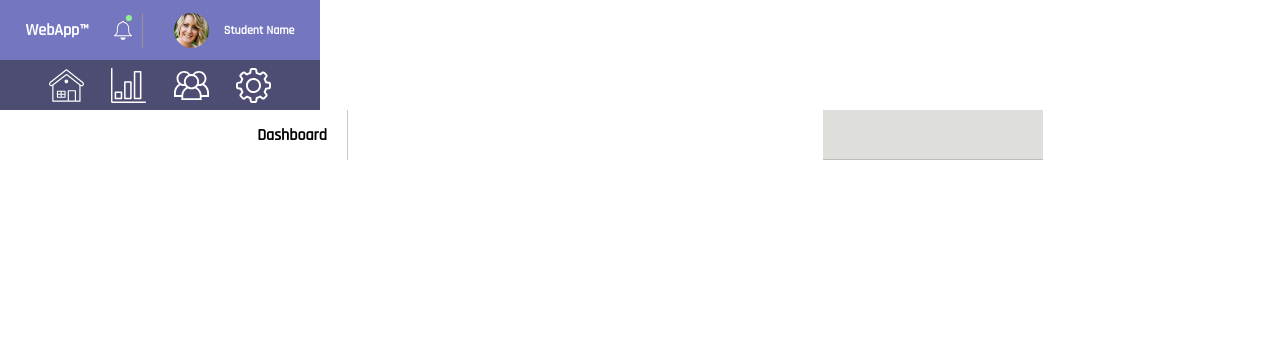
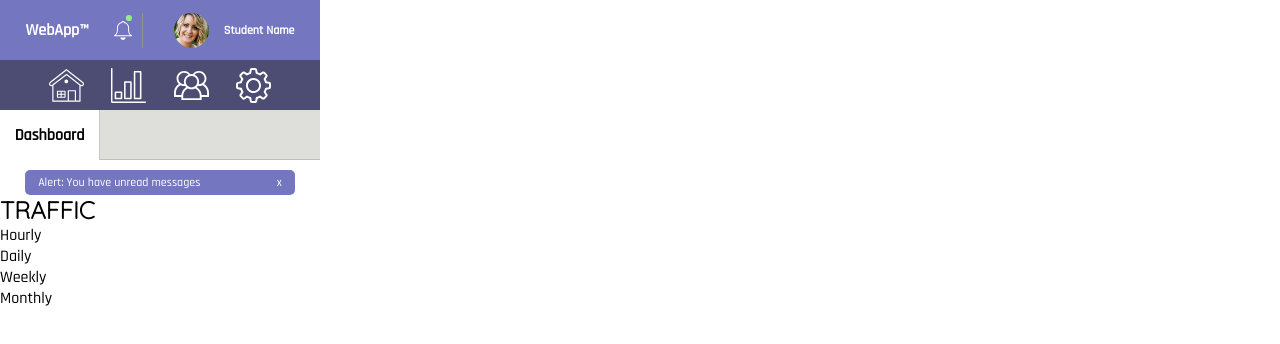
Before and after one commit to TypeErrorDev/TH-7-Webapp-Dashboard, a website: page index.html in a window 1280 px wide. Drawn offline with nearby package versions, Linux system fonts and the light colour scheme.

Commit message:
moving onto the traffic title and buttons

```diff
--- a/index.html
+++ b/index.html
@@ -8,6 +8,8 @@
     <title>WebApp</title>
   </head>
   <body>
+    <!-- TOP BAR CONTAINER -->
+    <header>
       <div class="top-container grid-top-bar">
         <div class="left-top">
           <h1 id="logo">WebApp&trade;</h1>
@@ -32,6 +34,9 @@
           <h2 id="s-name">Student Name</h2>
         </div>
       </div>
+    </header>
+
+    <!-- NAV BAR CONTAINER -->
     <nav class="nav-bar">
       <div class="nav-svg-icons">
         <svg
@@ -91,12 +96,47 @@
         </svg>
       </div>
     </nav>
+
+    <!-- START OF THE DASHBOARD TAB DIV -->
+    <main>
       <div class="db-container">
         <div class="dashboard-tab">
           <h3 id="db-title">Dashboard</h3>
         </div>
         <div class="empty-db"></div>
       </div>
-    <script src="main.js"></script>
+
+      <!-- ALERT BOX CONTAINER -->
+      <div class="alert-box">
+        <p id="alert-text">Alert: You have unread messages</p>
+        <p id="alert-close">x</p>
+      </div>
+
+      <!-- TRAFFIC H/D/W/M LINE CHART -->
+      <div class="chart-btn">
+        <h2>TRAFFIC</h2>
+        <ul>
+          <li>Hourly</li>
+          <li>Daily</li>
+          <li>Weekly</li>
+          <li>Monthly</li>
+        </ul>
+      </div>
+      <!--  H2 TRAFFIC
+              UL
+                LI HOURLY
+                LI DAILY
+                LI WEEKLY
+                LI MONTHLY
+ -->
+
+      <!-- <div class="chart-div">
+        <canvas id="myChart"></canvas>
+      </div> -->
+    </main>
+    <!-- SCRIPTS -->
+    <script src="https://cdn.jsdelivr.net/npm/chart.js@3.7.1/dist/chart.min.js"></script>
+    <script src="js/chart.js"></script>
+    <script src="js/main.js"></script>
   </body>
 </html>
--- /dev/null
+++ b/package.json
@@ -0,0 +1,5 @@
+{
+  "dependencies": {
+    "chart.js": "^3.7.1"
+  }
+}
--- a/scss/base/_basestyles.scss
+++ b/scss/base/_basestyles.scss
@@ -16,4 +16,5 @@
 
 body {
   display: grid;
+  width: 320px;
 }
--- a/scss/components/_charts.scss
+++ b/scss/components/_charts.scss
@@ -1,3 +1,8 @@
 @use "../utilities" as *;
-// .dashboard-tab {
-// }
+
+// TRAFFIC TITLE AND BUTTONS
+.chart-btn {
+}
+.chart-btn h2 {
+  font-family: $secondary-font;
+}
--- a/scss/components/_images.scss
+++ b/scss/components/_images.scss
@@ -14,7 +14,7 @@
 }
 
 svg:hover[class="bell-icon"] {
-  animation: .1s infinite ease-in-out bell-wiggle;
+  animation: 1s infinite ease-in-out bell-wiggle;
   animation-iteration-count: infinite;
 }
 
--- a/scss/components/_index.scss
+++ b/scss/components/_index.scss
@@ -2,5 +2,5 @@
 @forward "forms";
 @forward "images";
 @forward "media-queries";
-@forward "navigation";
+@forward "sections";
 @forward "charts";
--- a/scss/components/_navigation.scss
+++ b/scss/components/_sections.scss
@@ -1,5 +1,4 @@
 @use "../utilities" as *;
-
 
 // TOP BAR GENERAL STYLES
 
@@ -23,7 +22,7 @@
 }
 .left-top,
 .right-top {
-  font-size: $main-font-size;
+  font-size: $header-font-size;
   @include flex-row;
   align-items: center;
 }
@@ -39,25 +38,40 @@
 }
 
 // DASHBOARD TAB STYLES
-.db-container{
-@include flex-row;
-
+.db-container {
+  display: flex;
+  flex-direction: row;
+  align-items: center;
+  width: 320px;
 }
-.empty-db{
+.empty-db {
   background-color: #dededb;
   // outline: 1px solid red;
-  width: 220px;
+  width: 230px;
   height: 50px;
   border-bottom: 1px solid rgba(169, 169, 169, 0.614);
-
 }
 
-#db-title{
+#db-title {
   // outline: 1px solid red;
   font-size: 1rem;
-  width: 110px;
+  width: 100px;
   height: 50px;
   border-right: 1px solid rgba(169, 169, 169, 0.614);
   @include flex-row;
-  align-items: center;
 }
+
+.alert-box {
+  background-color: $light-purple;
+  font-size: $para-font-size;
+  color: $white;
+  @include flex-row;
+  width: 270px;
+  height: 25px;
+  border-radius: 5px;
+  margin: 10px 30px 0 25px;
+}
+
+#alert-close {
+  margin-left: 50px;
+}
--- a/scss/utilities/_mixins.scss
+++ b/scss/utilities/_mixins.scss
@@ -3,6 +3,12 @@
   display: flex;
   flex-direction: row;
   justify-content: space-around;
+  align-items: center;
+}
+@mixin flex-row-center{
+  display: flex;
+  flex-direction: row;
+  justify-content: center;
 }
 
 // GRID
--- a/scss/utilities/_variables.scss
+++ b/scss/utilities/_variables.scss
@@ -1,7 +1,8 @@
 // Font Styles
 $main-font: "Rajdhani", sans-serif;
 $secondary-font: "Quicksand", sans-serif;
-$main-font-size: .5rem;
+$header-font-size: 8px;
+$para-font-size: .75rem;
 
 // Colors
 $light-purple: #7477bf;
```
Also changed, not shown: css/styles.css, js/chart.js (added), 2 other files. Lines whose indentation alone changed are shown as unchanged.
